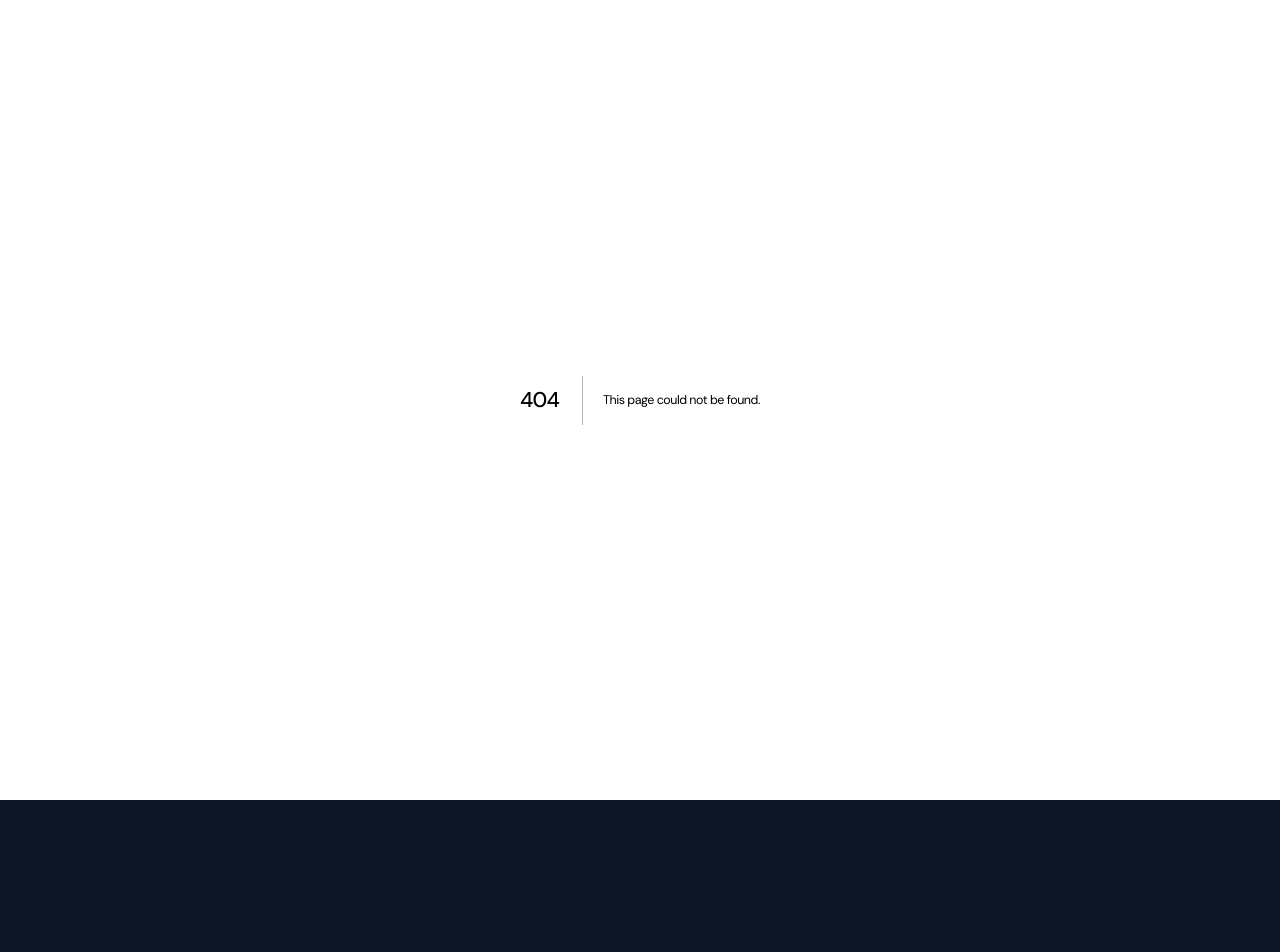
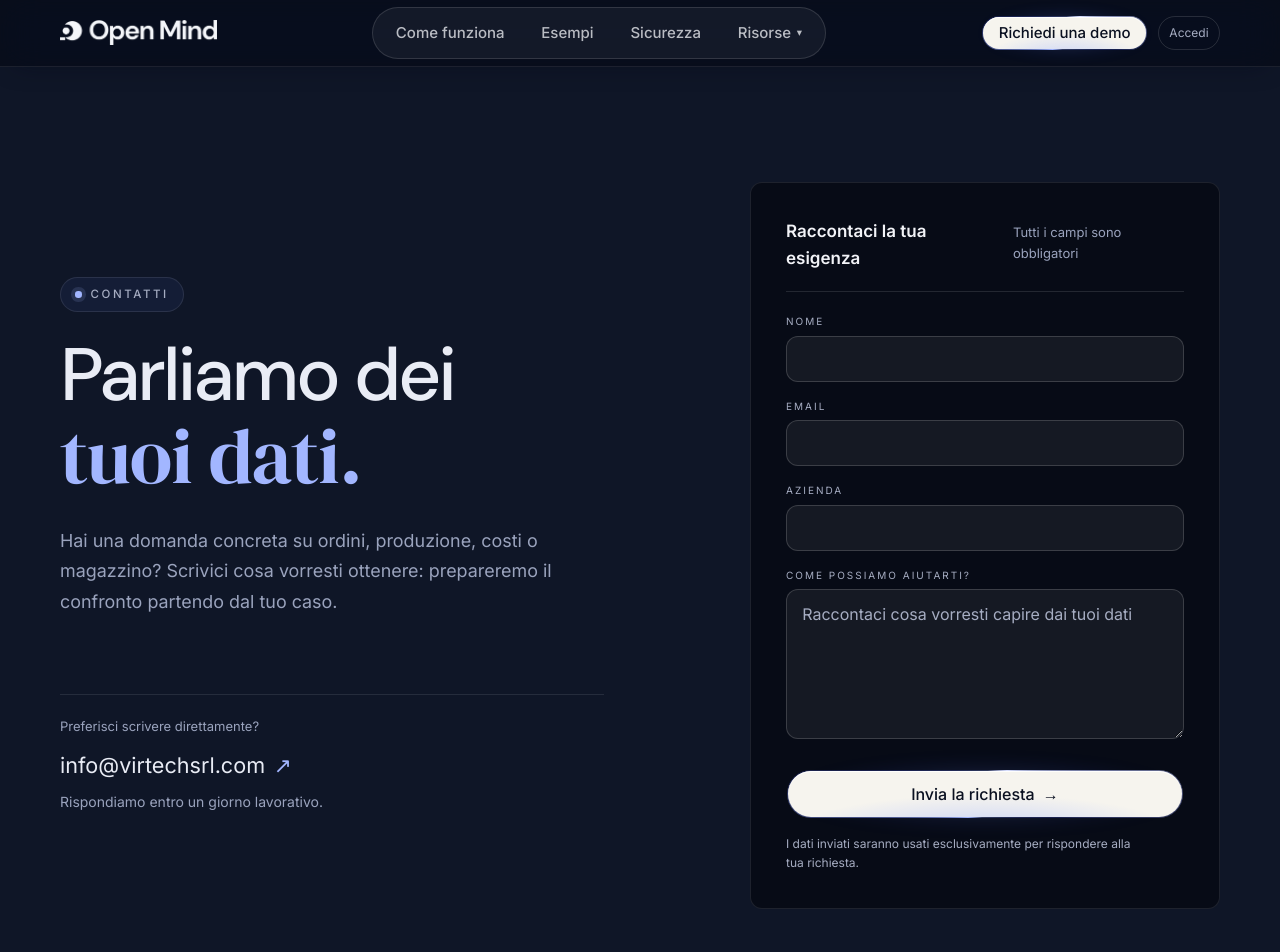
Before and after one commit to VirtechSRL-ai/openmind-website, a Next.js app: page /contatti in a window 1280 px wide. Before the commit this address had no page. Shown: the top 952 px of the page. Before the commit the page ends 800 px from the top, so only its background shows below. Built offline with nearby package versions, Linux system fonts and the light colour scheme.

Commit message:
Add contact page and PostHog tracking

```diff
--- /dev/null
+++ b/app/contatti/page.jsx
@@ -0,0 +1,83 @@
+import ContactForm from "../../components/ContactForm";
+import { ContactPageTracker, TrackedEmailLink } from "../../components/ContactTracking";
+import JsonLd from "../../components/JsonLd";
+import Reveal from "../../components/Reveal";
+import SiteFooter from "../../components/SiteFooter";
+import SiteHeader from "../../components/SiteHeader";
+import { CONTACT_EMAIL, SITE_URL } from "../../lib/site";
+
+const TITLE = "Contatti";
+const DESCRIPTION =
+  "Contatta il team OpenMind di Virtech Srl per richiedere una demo o parlare delle esigenze di analisi dati della tua azienda.";
+
+export const metadata = {
+  title: TITLE,
+  description: DESCRIPTION,
+  alternates: { canonical: "/contatti" },
+  openGraph: {
+    title: TITLE,
+    description: DESCRIPTION,
+    url: "/contatti",
+  },
+};
+
+const contactStructuredData = {
+  "@context": "https://schema.org",
+  "@type": "ContactPage",
+  name: "Contatti OpenMind",
+  description: DESCRIPTION,
+  url: `${SITE_URL}/contatti`,
+  mainEntity: {
+    "@type": "Organization",
+    name: "Virtech Srl",
+    email: CONTACT_EMAIL,
+    url: SITE_URL,
+  },
+};
+
+export default function Page() {
+  return (
+    <>
+      <JsonLd data={contactStructuredData} />
+      <ContactPageTracker />
+      <SiteHeader />
+      <main className="contact-page">
+        <section className="contact-main" aria-labelledby="contact-title">
+          <div className="wrap contact-layout">
+            <Reveal className="contact-intro">
+              <span className="kicker kicker-pill">Contatti</span>
+              <h1 id="contact-title">
+                Parliamo dei <span className="ai ai-light">tuoi dati.</span>
+              </h1>
+              <p className="contact-lead">
+                Hai una domanda concreta su ordini, produzione, costi o magazzino? Scrivici
+                cosa vorresti ottenere: prepareremo il confronto partendo dal tuo caso.
+              </p>
+
+              <div className="contact-direct">
+                <p className="contact-direct-label">Preferisci scrivere direttamente?</p>
+                <TrackedEmailLink placement="contact_page">
+                  {CONTACT_EMAIL}
+                  <span aria-hidden="true">↗</span>
+                </TrackedEmailLink>
+                <p>Rispondiamo entro un giorno lavorativo.</p>
+              </div>
+            </Reveal>
+
+            <Reveal className="contact-panel" delay={100}>
+              <div className="contact-panel-head">
+                <p>Raccontaci la tua esigenza</p>
+                <span>Tutti i campi sono obbligatori</span>
+              </div>
+              <ContactForm variant="contact" />
+              <p className="contact-privacy">
+                I dati inviati saranno usati esclusivamente per rispondere alla tua richiesta.
+              </p>
+            </Reveal>
+          </div>
+        </section>
+      </main>
+      <SiteFooter />
+    </>
+  );
+}
--- a/app/globals.css
+++ b/app/globals.css
@@ -2279,7 +2279,8 @@ html.intro .hero-panels {
   margin-bottom: 0.4rem;
 }
 
-.cf-field input {
+.cf-field input,
+.cf-field textarea {
   width: 100%;
   font-family: var(--font-ui);
   font-size: 1rem;
@@ -2290,11 +2291,19 @@ html.intro .hero-panels {
   padding: 0.75rem 0.95rem;
 }
 
-.cf-field input::placeholder {
+.cf-field textarea {
+  min-height: 8.5rem;
+  resize: vertical;
+  line-height: 1.55;
+}
+
+.cf-field input::placeholder,
+.cf-field textarea::placeholder {
   color: var(--od-muted);
 }
 
-.cf-field input:focus-visible {
+.cf-field input:focus-visible,
+.cf-field textarea:focus-visible {
   outline: 2px solid var(--periwinkle);
   outline-offset: 2px;
 }
@@ -2357,6 +2366,154 @@ html.intro .hero-panels {
 
 .dark-band .band-sub a {
   color: var(--od-text);
+}
+
+/* ---------- Pagina contatti ---------- */
+
+.contact-page {
+  background: var(--cream);
+}
+
+.contact-main {
+  min-height: calc(100svh - 5rem);
+  padding-block: clamp(4rem, 9vw, 8rem);
+  display: flex;
+  align-items: center;
+}
+
+.contact-layout {
+  width: 100%;
+  display: grid;
+  grid-template-columns: minmax(0, 0.88fr) minmax(22rem, 0.72fr);
+  gap: clamp(3rem, 9vw, 8.5rem);
+  align-items: center;
+}
+
+.contact-intro h1 {
+  margin-top: 1.35rem;
+  max-width: 10ch;
+  font-size: clamp(3rem, 6.5vw, 5.6rem);
+  line-height: 0.98;
+}
+
+.contact-lead {
+  margin-top: 1.7rem;
+  max-width: 54ch;
+  color: var(--muted);
+  font-size: clamp(1rem, 1.4vw, 1.125rem);
+  line-height: 1.7;
+}
+
+.contact-direct {
+  margin-top: clamp(2.8rem, 6vw, 5rem);
+  padding-top: 1.3rem;
+  border-top: 1px solid var(--line);
+  max-width: 34rem;
+}
+
+.contact-direct-label,
+.contact-panel-head span {
+  color: var(--muted);
+  font-size: 0.8125rem;
+}
+
+.contact-direct a {
+  display: inline-flex;
+  align-items: center;
+  gap: 0.55rem;
+  margin-top: 0.7rem;
+  color: var(--ink);
+  font-size: clamp(1.05rem, 2vw, 1.35rem);
+  text-decoration: none;
+}
+
+.contact-direct a span {
+  color: var(--periwinkle);
+  transition: transform 220ms cubic-bezier(.19, 1, .22, 1);
+}
+
+.contact-direct a:hover span {
+  transform: translate(2px, -2px);
+}
+
+.contact-direct > p:last-child {
+  margin-top: 0.55rem;
+  color: var(--muted);
+  font-size: 0.875rem;
+}
+
+.contact-panel {
+  padding: clamp(1.4rem, 3vw, 2.2rem);
+  border: 1px solid var(--line);
+  border-radius: 12px;
+  background: var(--dark-2);
+}
+
+.contact-panel-head {
+  display: flex;
+  align-items: baseline;
+  justify-content: space-between;
+  gap: 1rem;
+  padding-bottom: 1.15rem;
+  border-bottom: 1px solid rgba(233, 236, 245, 0.12);
+}
+
+.contact-panel-head > p {
+  color: var(--od-text);
+  font-weight: 600;
+}
+
+.contact-form-page {
+  max-width: none;
+  margin-top: 1.35rem;
+}
+
+.contact-privacy {
+  margin-top: 1rem;
+  color: var(--od-muted);
+  font-size: 0.75rem;
+  line-height: 1.55;
+}
+
+@media (max-width: 860px) {
+  .contact-main {
+    align-items: flex-start;
+  }
+
+  .contact-layout {
+    grid-template-columns: 1fr;
+    gap: 3rem;
+  }
+
+  .contact-intro h1 {
+    max-width: 12ch;
+  }
+}
+
+@media (max-width: 480px) {
+  .contact-main {
+    padding-top: 2.5rem;
+  }
+
+  .contact-panel {
+    padding: 1.15rem;
+  }
+
+  .contact-panel-head {
+    align-items: flex-start;
+    flex-direction: column;
+    gap: 0.3rem;
+  }
+
+  .contact-direct a {
+    font-size: 1rem;
+  }
+}
+
+@media (prefers-reduced-motion: reduce) {
+  .contact-direct a span {
+    transition: none;
+  }
 }
 
 /* ---------- Pagine risorse (articoli hygiene) ---------- */
--- a/app/llms.txt/route.js
+++ b/app/llms.txt/route.js
@@ -1,4 +1,4 @@
-import { HYGIENE_PAGES, SITE_URL } from "../../lib/site";
+import { CONTACT_EMAIL, HYGIENE_PAGES, SITE_URL } from "../../lib/site";
 
 export function GET() {
   const resources = HYGIENE_PAGES.map(
@@ -14,6 +14,7 @@ Interroga in sola lettura i dati aziendali e restituisce risposte in italiano co
 
 - Home: ${SITE_URL}/
 - Sicurezza e protezione dei dati: ${SITE_URL}/sicurezza
+- Contatti: ${SITE_URL}/contatti
 - Risorse: ${SITE_URL}/risorse
 
 ## Risorse operative
@@ -23,7 +24,7 @@ ${resources}
 ## Contatti
 
 - Azienda: Virtech Srl
-- Email: info.virtechsrl@gmail.com
+- Email: ${CONTACT_EMAIL}
 
 Gli esempi numerici pubblicati nelle risorse sono illustrativi e non rappresentano dati di clienti reali.
 `;
--- a/app/sitemap.js
+++ b/app/sitemap.js
@@ -8,6 +8,12 @@ export default function sitemap() {
       url: `${SITE_URL}/sicurezza`,
       lastModified,
       changeFrequency: "monthly",
+      priority: 0.7,
+    },
+    {
+      url: `${SITE_URL}/contatti`,
+      lastModified,
+      changeFrequency: "yearly",
       priority: 0.7,
     },
     {
--- a/components/ContactForm.jsx
+++ b/components/ContactForm.jsx
@@ -5,7 +5,21 @@ import { useForm, ValidationError } from "@formspree/react";
 import { DEMO_MAILTO, FORMSPREE_ID } from "../lib/site";
 import { capture } from "../lib/analytics";
 
-export default function ContactForm() {
+const FORM_ANALYTICS = {
+  contact: {
+    form_type: "contact",
+    placement: "contact_page",
+    page_path: "/contatti",
+  },
+  demo: {
+    form_type: "demo",
+    placement: "demo_section",
+  },
+};
+
+export default function ContactForm({ variant = "demo" }) {
+  const isContact = variant === "contact";
+  const analyticsProperties = FORM_ANALYTICS[variant] || FORM_ANALYTICS.demo;
   const [state, submit] = useForm(FORMSPREE_ID);
   const started = useRef(false);
   const outcomeCaptured = useRef(false);
@@ -13,42 +27,51 @@ export default function ContactForm() {
   useEffect(() => {
     if (state.succeeded && !outcomeCaptured.current) {
       outcomeCaptured.current = true;
-      capture("lead_form_success");
+      capture("lead_form_success", analyticsProperties);
     } else if (state.errors && !outcomeCaptured.current) {
       outcomeCaptured.current = true;
-      capture("lead_form_error");
+      capture("lead_form_error", analyticsProperties);
     }
   }, [state.errors, state.succeeded]);
 
   function handleStart() {
     if (!started.current) {
       started.current = true;
-      capture("lead_form_started");
+      capture("lead_form_started", analyticsProperties);
     }
   }
 
   function handleSubmit(event) {
     outcomeCaptured.current = false;
-    capture("lead_form_submitted");
+    capture("lead_form_submitted", analyticsProperties);
     return submit(event);
   }
 
   if (state.succeeded) {
     return (
       <p className="cf-status cf-status-ok" role="status">
-        Grazie. Ti ricontattiamo entro un giorno lavorativo.
+        {isContact
+          ? "Messaggio inviato. Ti risponderemo entro un giorno lavorativo."
+          : "Grazie. Ti ricontattiamo entro un giorno lavorativo."}
       </p>
     );
   }
 
   return (
     <form
-      className="contact-form"
+      className={`contact-form${isContact ? " contact-form-page" : ""}`}
       action={`https://formspree.io/f/${FORMSPREE_ID}`}
       method="POST"
       onSubmit={handleSubmit}
       onFocusCapture={handleStart}
+      data-ph-capture-attribute-form-type={analyticsProperties.form_type}
+      data-ph-capture-attribute-placement={analyticsProperties.placement}
     >
+      <input
+        type="hidden"
+        name="_subject"
+        value={isContact ? "Richiesta dal sito OpenMind" : "Richiesta demo OpenMind"}
+      />
       <div className="cf-field">
         <label htmlFor="cf-nome">Nome</label>
         <input id="cf-nome" name="nome" type="text" autoComplete="name" required />
@@ -70,6 +93,23 @@ export default function ContactForm() {
         />
         <ValidationError className="cf-field-error" field="azienda" errors={state.errors} />
       </div>
+      {isContact && (
+        <div className="cf-field">
+          <label htmlFor="cf-messaggio">Come possiamo aiutarti?</label>
+          <textarea
+            id="cf-messaggio"
+            name="messaggio"
+            rows={5}
+            placeholder="Raccontaci cosa vorresti capire dai tuoi dati"
+            required
+          />
+          <ValidationError
+            className="cf-field-error"
+            field="messaggio"
+            errors={state.errors}
+          />
+        </div>
+      )}
       {/* Honeypot anti-spam (convenzione Formspree): resta vuoto */}
       <input
         className="cf-gotcha"
@@ -84,7 +124,11 @@ export default function ContactForm() {
         type="submit"
         disabled={state.submitting}
       >
-        {state.submitting ? "Invio in corso…" : "Richiedi una demo"}
+        {state.submitting
+          ? "Invio in corso…"
+          : isContact
+            ? "Invia la richiesta"
+            : "Richiedi una demo"}
         <span className="btn-arrow" aria-hidden="true">
           →
         </span>
--- /dev/null
+++ b/components/ContactTracking.jsx
@@ -0,0 +1,53 @@
+"use client";
+
+import { useEffect } from "react";
+import { capture } from "../lib/analytics";
+import { CONTACT_EMAIL } from "../lib/site";
+
+export function ContactPageTracker() {
+  useEffect(() => {
+    capture("contact_page_viewed", {
+      page_path: "/contatti",
+    });
+  }, []);
+
+  return null;
+}
+
+export function TrackedContactLink({ placement, className, children }) {
+  return (
+    <a
+      className={className}
+      href="/contatti"
+      data-ph-capture-attribute-placement={placement}
+      data-ph-capture-attribute-destination="/contatti"
+      onClick={() =>
+        capture("contact_link_clicked", {
+          placement,
+          destination: "/contatti",
+        })
+      }
+    >
+      {children}
+    </a>
+  );
+}
+
+export function TrackedEmailLink({ placement, className, children }) {
+  return (
+    <a
+      className={className}
+      href={`mailto:${CONTACT_EMAIL}`}
+      data-ph-capture-attribute-placement={placement}
+      data-ph-capture-attribute-channel="email"
+      onClick={() =>
+        capture("contact_email_clicked", {
+          placement,
+          page_path: "/contatti",
+        })
+      }
+    >
+      {children}
+    </a>
+  );
+}
--- a/components/SiteFooter.jsx
+++ b/components/SiteFooter.jsx
@@ -1,4 +1,5 @@
-import { APP_URL, DEMO_MAILTO, HYGIENE_PAGES } from "../lib/site";
+import { APP_URL, HYGIENE_PAGES } from "../lib/site";
+import { TrackedContactLink } from "./ContactTracking";
 import Reveal from "./Reveal";
 
 export default function SiteFooter() {
@@ -39,7 +40,7 @@ export default function SiteFooter() {
             <p className="foot-col-title">Azienda</p>
             <a href="/sicurezza">Sicurezza e protezione dati</a>
             <a href="/#demo">Richiedi una demo</a>
-            <a href={DEMO_MAILTO}>Contattaci</a>
+            <TrackedContactLink placement="footer">Contattaci</TrackedContactLink>
             <a href={APP_URL}>Accedi all&apos;app</a>
           </nav>
         </div>
--- a/lib/structured-data.js
+++ b/lib/structured-data.js
@@ -1,4 +1,4 @@
-import { FAQS, HYGIENE_PAGES, SITE_URL } from "./site.js";
+import { CONTACT_EMAIL, FAQS, HYGIENE_PAGES, SITE_URL } from "./site.js";
 
 const organizationId = `${SITE_URL}/#organization`;
 const productId = `${SITE_URL}/#software`;
@@ -11,7 +11,7 @@ export const siteStructuredData = {
       "@id": organizationId,
       name: "Virtech Srl",
       url: SITE_URL,
-      email: "info.virtechsrl@gmail.com",
+      email: CONTACT_EMAIL,
     },
     {
       "@type": "WebSite",
```
Also changed, not shown: lib/site.js.
